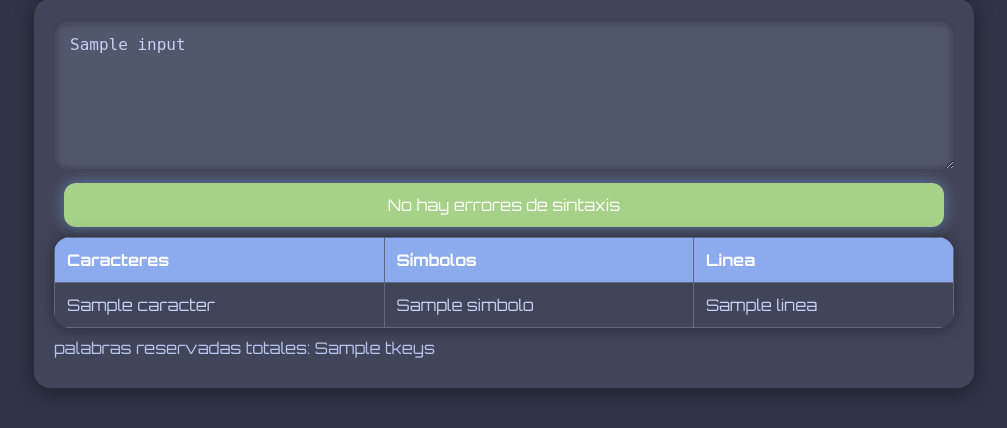
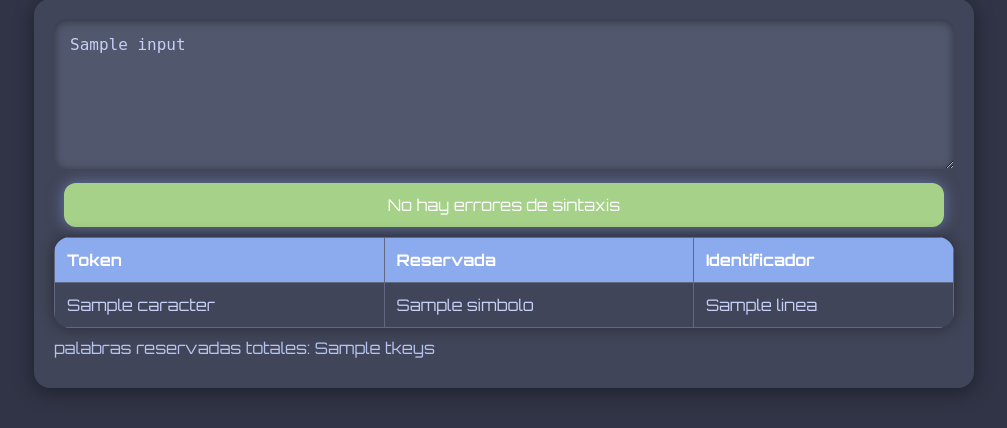
Before and after one commit to heyoferu/Web_Tool_Alex-Analyzer, a Flask app: template templates/index.html in a window 1280 px wide. Shown: the part 443-871 px from the top of the page, without its empty margins (136-1143 px from the left). Run offline with Flask 3, Linux system fonts and the light colour scheme; the template is opened without the code that fills it: most values are stand-ins (such as "Sample title", 1, 10 or a date in 2020).

Commit message:
feat: minor adapt for template and returns

```diff
--- a/app.py
+++ b/app.py
@@ -12,7 +12,7 @@ def index():
         asena = Alex.AnalizadorSintactico(analizador)
         sintaxis = asena.analizar(code)
 
-        return render_template('index.html', tokens=asena.lexres, tkeys=asena.reserv_c, input=code, error_sena = sintaxis)
+        return render_template('index.html', tokens=asena.resultado_lexema, input=code, error_sena = sintaxis)
 
     return render_template('index.html', tokens=None, error_sena = None)
 
--- a/templates/index.html
+++ b/templates/index.html
@@ -38,9 +38,9 @@
             <table>
                 {% if tokens %}
                     <tr>
-                        <th>Caracteres</th>
-                        <th>Símbolos</th>
-                        <th>Linea</th>
+                        <th>Token</th>
+                        <th>Reservada</th>
+                        <th>Identificador</th>
                     </tr>
                     {% for caracter, simbolo, linea in tokens %}
                     <tr>
```
